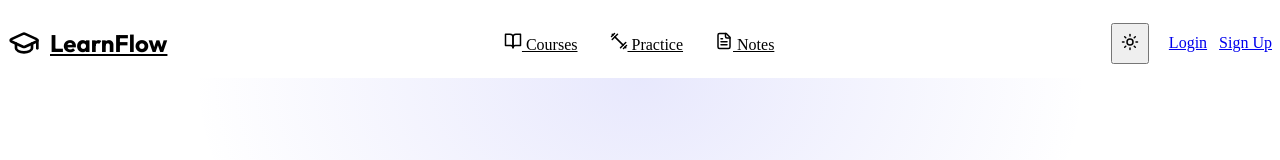
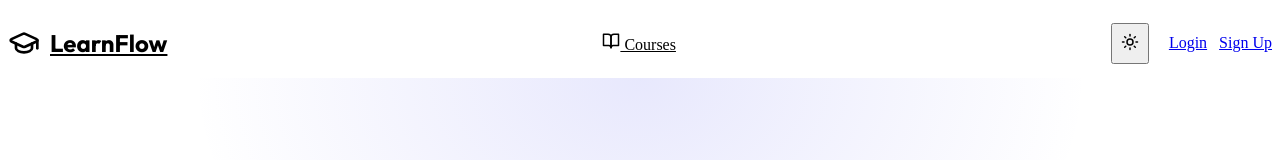
Before and after one commit to Rahul565880/LMS-application, a React (Vite) app in the folder frontend/: page / in a window 1280 px wide. Shown: the top 160 px of the page. Built offline with nearby package versions, Linux system fonts and the light colour scheme; no server answers; the HTML template or start-up script is replaced by a standard one.

Commit message:
Remove Practice and Notes from nav

```diff
--- a/frontend/src/components/Navbar.jsx
+++ b/frontend/src/components/Navbar.jsx
@@ -1,7 +1,7 @@
 import { Link, useNavigate } from 'react-router-dom';
 import { useAuth } from '../context/AuthContext';
 import { useState, useEffect } from 'react';
-import { BookOpen, User, LogOut, LayoutDashboard, GraduationCap, Sun, Moon, Settings, FileText, Dumbbell } from 'lucide-react';
+import { BookOpen, User, LogOut, LayoutDashboard, GraduationCap, Sun, Moon, Settings } from 'lucide-react';
 import './components.css';
 
 const Navbar = () => {
@@ -34,8 +34,6 @@ const Navbar = () => {
 
         <div className="navbar-links">
           <Link to="/courses" className="nav-link"><BookOpen size={18} /> Courses</Link>
-          <Link to="/practice" className="nav-link"><Dumbbell size={18} /> Practice</Link>
-          <Link to="/notes" className="nav-link"><FileText size={18} /> Notes</Link>
           {user?.role === 'instructor' && (
             <Link to="/instructor/create-course" className="nav-link">Create Course</Link>
           )}
```
